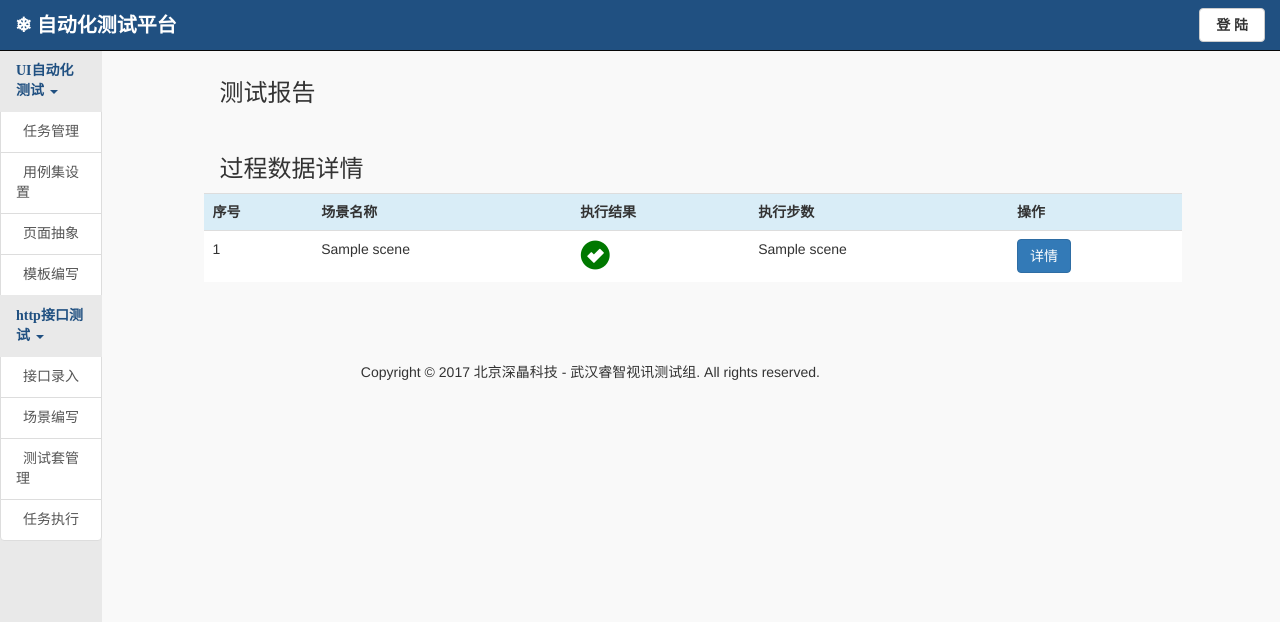
After one commit to qiangzhouf/AutotestPlatform, a Flask app: template web/templates/result.html in a window 1280 px wide. The commit adds this page. Shown: the top 622 px of the page. Run offline with Flask 2, Linux system fonts and the light colour scheme; the template is opened without the code that fills it: most values are stand-ins (such as "Sample title", 1, 10 or a date in 2020); parts of the project's set-up code (start-up, migrations or seed data) failed here and were passed over; some libraries are stand-ins or nearby versions.

Commit message:
2018/3/7PM

```diff
--- a/web/lib/case.py
+++ b/web/lib/case.py
@@ -23,7 +23,7 @@ class Case:
 
     def __init__(self, project, name, data=None, assert_data=None,
                  save_data=None, del_data=None, pre_time=0):
-        self.name = project+name
+        self.name = name
         self.interface = interf(name, project)
         self.data = data
         self.assert_data = assert_data
--- a/web/lib/scene.py
+++ b/web/lib/scene.py
@@ -16,7 +16,7 @@ class Scene:
         self.s_key = None
         self.project = project
         self.data = self.get_case_data(self.get_scene_data(scene_name))
-        self.name = project+'|'+scene_name
+        self.name = scene_name
         self.status = []
 
     def get_scene_data(self, scene_name):
--- a/web/templates/interf_task.html
+++ b/web/templates/interf_task.html
@@ -58,13 +58,13 @@
   		<td style="width:10%"><b>任务名称</b></td>
   		<td style="width:10%"><b>测试套</b></td>
   		<td style="width:10%"><b>项目</b></td>
-  		<td style="width:10%"><b>执行时间</b></td>
+  		<td style="width:15%"><b>执行时间</b></td>
   		<td style="width:5%"><b>状态</b></td>
   		<td style="width:15%"><b>进度</b></td>
   		<td style="width:5%"><b>场景总数</b></td>
   		<td style="width:5%"><b>通过数</b></td>
   		<td style="width:5%"><b>通过率</b></td>
-  		<td style="width:20%"><b>操作</b></td>
+  		<td style="width:15%"><b>操作</b></td>
   	</tr>
   </table>
   </div>
--- /dev/null
+++ b/web/templates/result.html
@@ -0,0 +1,107 @@
+{% extends "layout.html" %}
+{% block body %}
+<div class="row">
+  <div class="col-md-1"></div>
+  <div class="col-md-10">
+    <h3>测试报告</h3>
+  </div>
+</div>
+<br>
+
+<div class="row">
+  <div class="col-md-1"></div>
+  <div class="col-md-10">
+    <h3>过程数据详情</h3>
+  </div>
+</div>
+
+<div class="row">
+  <div class="col-md-1"></div>
+  <div style="padding:0px" class="col-md-10">
+    <table  class="table table table-hover" style="background:#FFF">
+      <tr class="info">
+    		<td><b>序号</b></td>
+    		<td><b>场景名称</b></td>
+    		<td><b>执行结果</b></td>
+    		<td><b>执行步数</b></td>
+    		<td><b>操作</b></td>
+      </tr>
+      {% for scene in scenes %}
+      <tr>
+        <td>{{loop.index}}</td>
+        <td>{{scene[1]}}</td>
+        <td>
+            {% if scene[2] == 0 %}
+            <span class="glyphicon glyphicon-minus-sign" style="color: rgb(180, 180, 180); font-size: 30px;"></span>
+            {% elif scene[2] == 1 %}
+            <span class="glyphicon glyphicon-remove-sign" style="color: rgb(150, 0, 0); font-size: 30px;"></span>
+            {% else %}
+            <span class="glyphicon glyphicon-ok-sign" style="color: rgb(0, 120, 0); font-size: 30px;"></span>
+            {% endif %}
+        </td>
+        <td>{{scene[3]}}</td>
+        <td>
+          <button type="button" class="btn btn-primary" data-toggle="collapse" data-target={{'#'+scene[1]}}>
+    	      详情
+          </button>
+        </td>
+      </tr>
+      <tr class="collapse" id={{scene[1]}}><td colspan=5>
+        <div class="row" >
+          <div class="col-md-12">
+            <table class="table table table-hover" style="background:#FFF">
+              <tr class="danger">
+            		<td><b>执行顺序</b></td>
+            		<td><b>接口名称</b></td>
+            		<td><b>请求结果</b></td>
+                 <td><b>校验结果</b></td>
+            		<td><b>详细日志</b></td>
+              </tr>
+              {% for case in cases[scene[1]] %}
+              <tr>
+                <td>{{loop.index}}</td>
+                <td>{{case[1]}}</td>
+                <td>
+                    {% if case[2] == 0 %}
+                    <span class="glyphicon glyphicon-minus-sign" style="color: rgb(180, 180, 180); font-size: 20px;"></span>
+                    {% elif case[2] == 1 %}
+                    <span class="glyphicon glyphicon-remove-sign" style="color: rgb(150, 0, 0); font-size: 20px;"></span>
+                    {% else %}
+                    <span class="glyphicon glyphicon-ok-sign" style="color: rgb(0, 120, 0); font-size: 20px;"></span>
+                    {% endif %}
+                </td>
+                <td>
+                    {% if case[3] == 0 %}
+                    <span class="glyphicon glyphicon-minus-sign" style="color: rgb(180, 180, 180); font-size: 20px;"></span>
+                    {% elif case[3] == 1 %}
+                    <span class="glyphicon glyphicon-remove-sign" style="color: rgb(150, 0, 0); font-size: 20px;"></span>
+                    {% else %}
+                    <span class="glyphicon glyphicon-ok-sign" style="color: rgb(0, 120, 0); font-size: 20px;"></span>
+                    {% endif %}
+                </td>
+                <td>
+                    <a data-toggle="collapse" data-target="{{'#'+scene[1]}}{{case[1]}}">日志</a>
+                </td>
+              </tr>
+              {% if case[4] %}
+                <tr class="collapse" id="{{scene[1]}}{{case[1]}}"><td align="center" colspan="5">
+                    <div class="row">
+                    <img src="{{url_for('interf_log')}}?f={{case[4]}}" height="80%" width="80%">
+                    </div>
+                    <span style="color:#F00">{{case[4]}}</span>
+                </td></tr>
+              {% endif %}
+              {% else %}
+              <tr><td colspan="5">暂无接口</td></tr>
+              {% endfor %}
+            </table>
+          </div>
+        </div>
+      </td></tr>
+      {% else %}
+      <tr><td colspan="5">暂无场景</td></tr>
+      {% endfor %}
+    </table>
+  </div>
+</div>
+{% endblock %}
--- a/web/web.py
+++ b/web/web.py
@@ -13,13 +13,13 @@ import subprocess
 from flask_socketio import SocketIO, emit
 import json
 import xml.etree.ElementTree as ET
-from threading import Lock
+from threading import Lock, Thread
 import requests
 from requests.auth import HTTPBasicAuth
 from requests.auth import HTTPDigestAuth
 from gevent import monkey; monkey.patch_all()
 from interface import *
-from scene import *
+from task import *
 
 
 # 配置
@@ -804,6 +804,7 @@ def suite():
             g.db.commit()
             return jsonify(code=200, message="测试套《%s》修改成功！" % request.form['name'])
 
+
 @app.route('/interf_task', methods=['GET', 'POST'])
 def interf_task():
     if not session.get('logged_in'):
@@ -829,3 +830,43 @@ def interf_task():
             g.db.execute('delete from interf_task where name="%s" and project="%s";' % (request.form['name'], request.form['project']))
             g.db.commit()
             return jsonify(code=200, message="任务删除成功！")
+        elif request.form['type'] == 'start_task':
+            g.db.execute('update interf_task set run_time="%s",progress="0",pass_num=0,pass_rate="0",status=1 where name="%s" and project="%s";' % (time.strftime('%Y-%m-%d %H:%M:%S', time.localtime()),request.form['name'],request.form['project']))
+            g.db.commit()
+            t = Task(request.form['name'],request.form['project'])
+            t.run()
+            return jsonify(code=200)
+
+
+@socketio.on('connect', namespace='/task_i')
+def push_task_i():
+    s = connect_db()
+    conn_num = s.execute('select conn_num from push where namespace="/task_i"').fetchall()[0][0]+1
+    conn_num = s.execute('update push set conn_num="%d" where namespace="/task_i"' % conn_num)
+    s.commit()
+    if not s.execute('select status from push where namespace="/task_i"').fetchall()[0][0]:
+        s.execute('update push set status=1 where namespace="/task_i"')
+        s.commit()
+        t = Thread(target=refresh_task_i)
+        t.start()
+    s.close()
+
+@socketio.on('disconnect', namespace='/task_i')
+def del_conn():
+    s = connect_db()
+    conn_num = s.execute('select conn_num from push where namespace="/task_i"').fetchall()[0][0]-1
+    conn_num = s.execute('update push set conn_num="%d" where namespace="/task_i"' % conn_num)
+    s.commit()
+    s.close()
+
+def refresh_task_i():
+    s = connect_db()
+    while True:
+        time.sleep(6)
+        if s.execute('select conn_num from push where namespace="/task_i"').fetchall()[0][0] == 0:
+            s.execute('update push set status=0 where namespace="/task_i"')
+            s.commit()
+            s.close()
+            break
+        else:
+            socketio.emit('task_data', {'msg': 'ok'}, namespace='/task_i')
```
Also changed, not shown: web/lib/task.py (+25 -8 lines), web/static/interf_task.js (+31 -4 lines), web/web.db.
